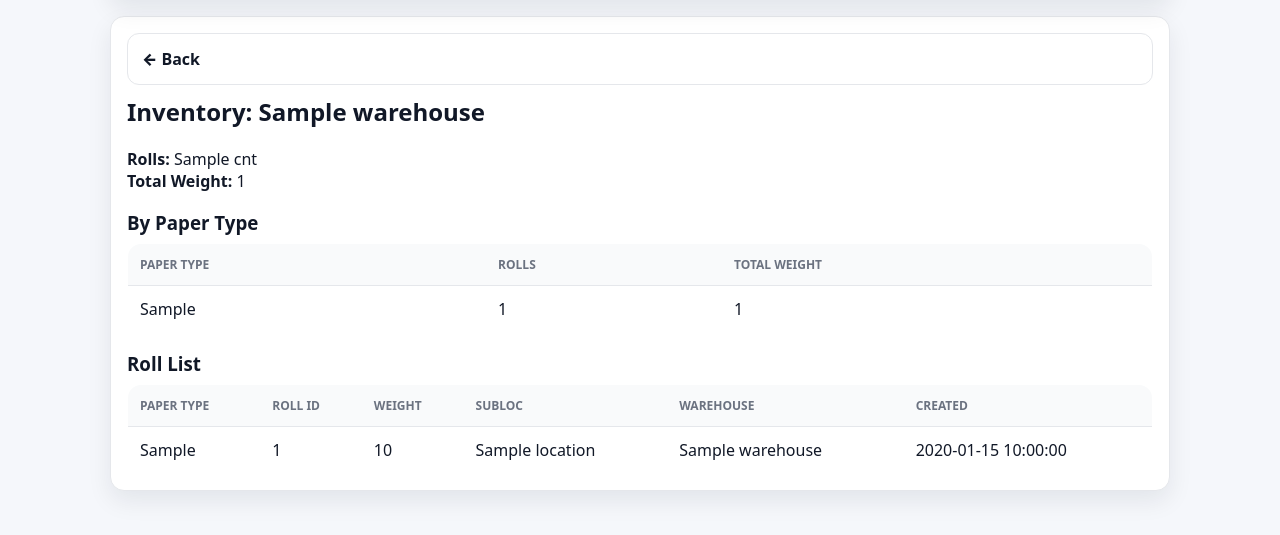
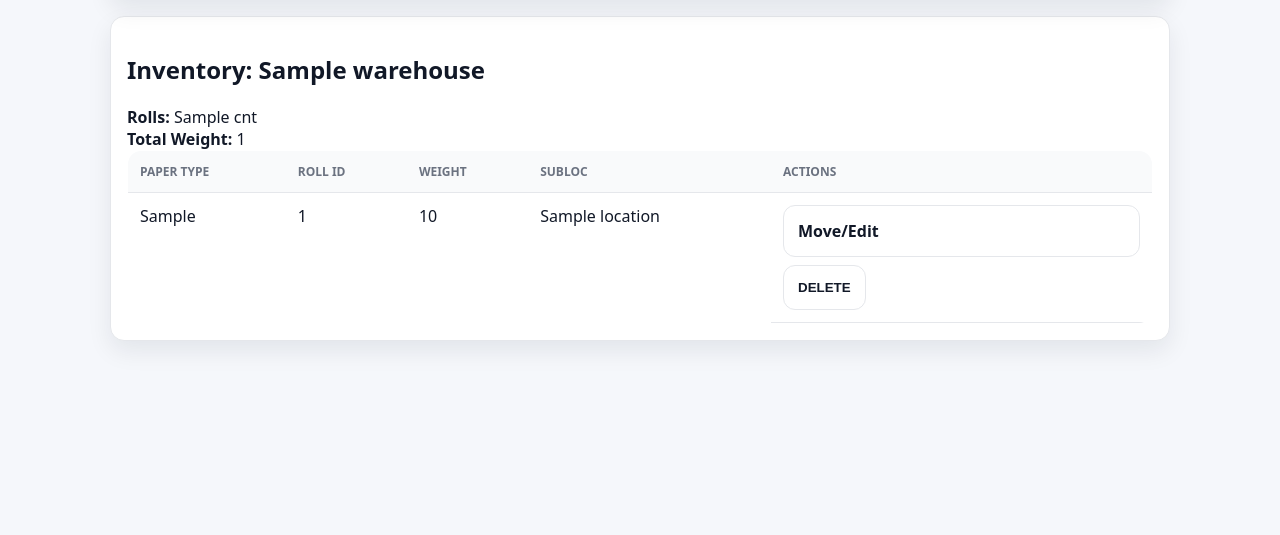
Before and after one commit to TomasOrrego11/Roll-Inventory, a Python web app: template templates/inventory.html in a window 1280 px wide. Shown: the part 94-629 px from the top of the page. Run offline with Jinja, Linux system fonts and the light colour scheme; the template is opened without the code that fills it: most values are stand-ins (such as "Sample title", 1, 10 or a date in 2020).

Commit message:
Update inventory.html

```diff
--- a/templates/inventory.html
+++ b/templates/inventory.html
@@ -1,39 +1,16 @@
+<!-- =========================
+templates/inventory.html  (REEMPLAZA COMPLETO)
+========================= -->
+{% set title = "Inventory " ~ warehouse %}
 {% extends "base.html" %}
-{% set title = "Inventory " ~ warehouse %}
 {% block content %}
+  <h2>Inventory: {{ warehouse }}</h2>
 
-<a class="btn inline" href="{{ url_for('home') }}">← Back</a>
-
-<h2 style="margin-top:10px;">Inventory: {{ warehouse }}</h2>
-
-<div class="stats" style="margin:12px 0;">
+  <div class="stats">
     <div><strong>Rolls:</strong> {{ totals.cnt }}</div>
     <div><strong>Total Weight:</strong> {{ totals.total_weight }}</div>
   </div>
 
-{% if breakdown and breakdown|length %}
-  <h3 style="margin:18px 0 8px;">By Paper Type</h3>
-  <table>
-    <thead>
-      <tr>
-        <th>Paper Type</th>
-        <th>Rolls</th>
-        <th>Total Weight</th>
-      </tr>
-    </thead>
-    <tbody>
-      {% for b in breakdown %}
-      <tr>
-        <td>{{ b.paper_type }}</td>
-        <td>{{ b.roll_count }}</td>
-        <td>{{ b.total_weight }}</td>
-      </tr>
-      {% endfor %}
-    </tbody>
-  </table>
-{% endif %}
-
-<h3 style="margin:18px 0 8px;">Roll List</h3>
   <table>
     <thead>
       <tr>
@@ -41,8 +18,7 @@
         <th>Roll ID</th>
         <th>Weight</th>
         <th>Subloc</th>
-      <th>Warehouse</th>
-      <th>Created</th>
+        <th>Actions</th>
       </tr>
     </thead>
     <tbody>
@@ -52,11 +28,18 @@
         <td class="mono">{{ r.roll_id }}</td>
         <td>{{ r.weight }}</td>
         <td>{{ r.location }}</td>
-      <td>{{ r.warehouse }}</td>
-      <td class="muted">{{ r.created_at }}</td>
+        <td class="actions">
+          <a class="btn inline" href="{{ url_for('edit_roll_form', roll_id=r.roll_id) }}">Move/Edit</a>
+
+          <form method="post"
+                action="{{ url_for('delete_roll_pc', roll_id=r.roll_id) }}"
+                style="display:inline"
+                onsubmit="return confirm('DELETE this roll permanently? This cannot be undone.');">
+            <button class="btn danger inline" type="submit">DELETE</button>
+          </form>
+        </td>
       </tr>
       {% endfor %}
     </tbody>
   </table>
-
 {% endblock %}
```
Lines whose indentation alone changed are shown as unchanged.
